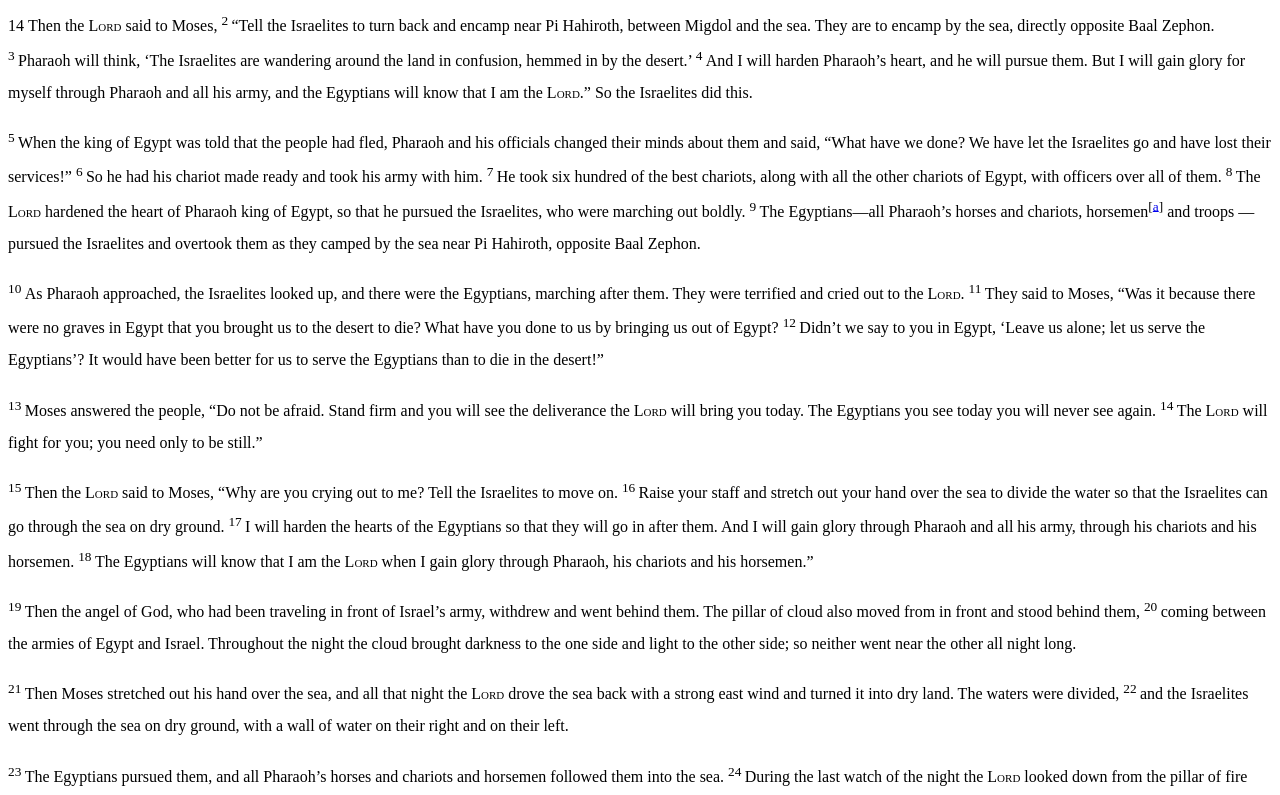
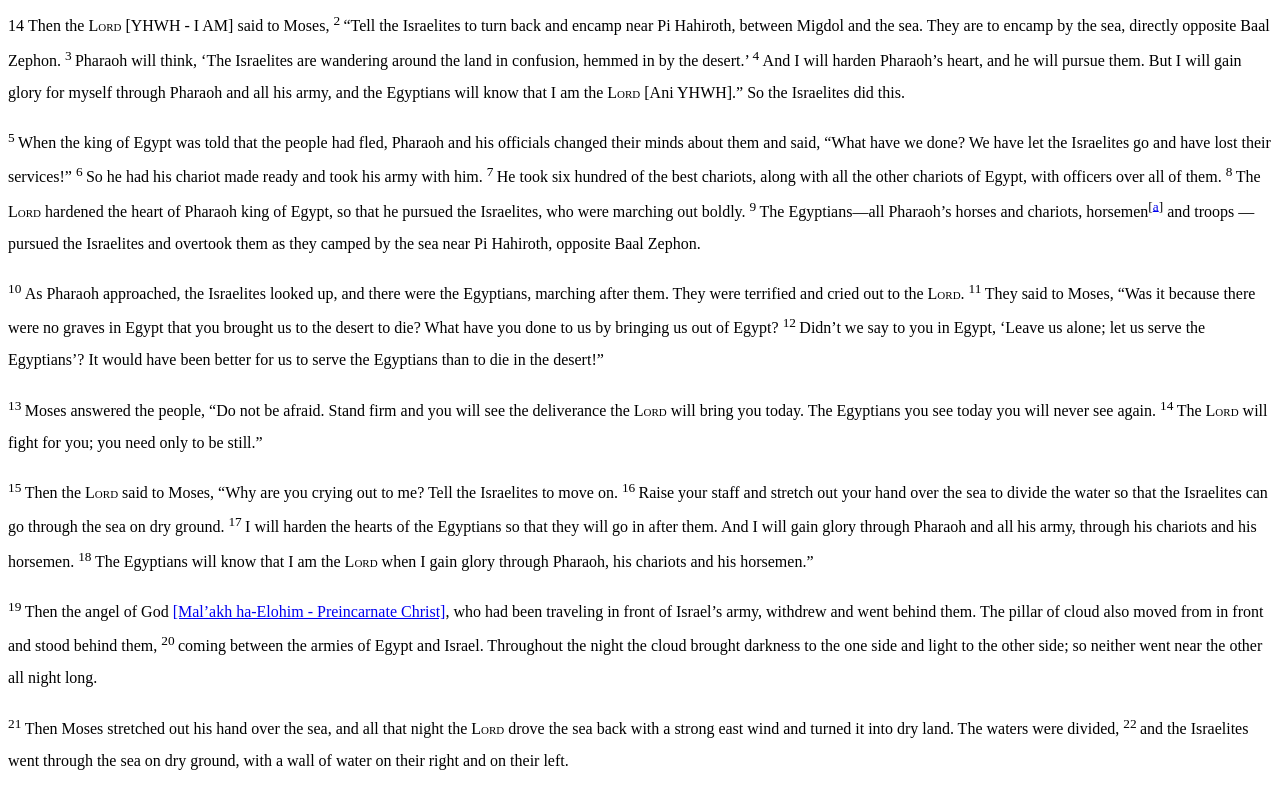
Before and after one commit to rdjones98/Bible, a plain HTML site: page Exodus/14.html in a window 1280 px wide. Shown: the top 795 px of the page. Drawn offline with Linux system fonts and the light colour scheme.

Commit message:
Update 14.html

```diff
--- a/Exodus/14.html
+++ b/Exodus/14.html
@@ -3,12 +3,15 @@
 	p {	line-height:2; }
 </style>
 <body style="line-height:2">
-<div class='std-text'> <p class="chapter-2"><span id="en-NIV-1891" class="text Exod-14-1"><span class="chapternum">14 </span>Then the <span style="font-variant: small-caps" class="small-caps">Lord</span> said to Moses,</span> <span id="en-NIV-1892" class="text Exod-14-2"><sup class="versenum">2 </sup>“Tell the Israelites to turn back and encamp near Pi Hahiroth, between Migdol
+<div class='std-text'> <p class="chapter-2">
+<span id="en-NIV-1891" class="text Exod-14-1"><span class="chapternum">14 </span>Then the <span style="font-variant: small-caps" class="small-caps">Lord</span> [YHWH - I AM]
+said to Moses,</span> <span id="en-NIV-1892" class="text Exod-14-2"><sup class="versenum">2 </sup>“Tell the Israelites to turn back and encamp near Pi Hahiroth, between Migdol
  and the sea. They are to encamp by the sea, directly opposite Baal Zephon.
-</span> <span id="en-NIV-1893" class="text Exod-14-3"><sup class="versenum">3 </sup>Pharaoh will think, ‘The Israelites are wandering around the land in confusion, hemmed in by the desert.’</span> <span id="en-NIV-1894" class="text Exod-14-4"><sup class="versenum">4 </sup>And I will harden Pharaoh’s heart,
+</span> <span id="en-NIV-1893" class="text Exod-14-3"><sup class="versenum">3 </sup>Pharaoh will think, ‘The Israelites are wandering around the land in confusion, hemmed in by the desert.’</span>
+<span id="en-NIV-1894" class="text Exod-14-4"><sup class="versenum">4 </sup>And I will harden Pharaoh’s heart,
  and he will pursue them.
  But I will gain glory
- for myself through Pharaoh and all his army, and the Egyptians will know that I am the <span style="font-variant: small-caps" class="small-caps">Lord</span>.”
+ for myself through Pharaoh and all his army, and the Egyptians will know that I am the <span style="font-variant: small-caps" class="small-caps">Lord</span> [Ani YHWH].”
  So the Israelites did this.</span></p> <p><span id="en-NIV-1895" class="text Exod-14-5"><sup class="versenum">5 </sup>When the king of Egypt was told that the people had fled,
  Pharaoh and his officials changed their minds
  about them and said, “What have we done? We have let the Israelites go and have lost their services!”</span> <span id="en-NIV-1896" class="text Exod-14-6"><sup class="versenum">6 </sup>So he had his chariot made ready and took his army with him.</span> <span id="en-NIV-1897" class="text Exod-14-7"><sup class="versenum">7 </sup>He took six hundred of the best chariots,
@@ -24,7 +27,8 @@
 </span></p> <p><span id="en-NIV-1903" class="text Exod-14-13"><sup class="versenum">13 </sup>Moses answered the people, “Do not be afraid.
  Stand firm and you will see
  the deliverance the <span style="font-variant: small-caps" class="small-caps">Lord</span> will bring you today. The Egyptians you see today you will never see
- again.</span> <span id="en-NIV-1904" class="text Exod-14-14"><sup class="versenum">14 </sup>The <span style="font-variant: small-caps" class="small-caps">Lord</span> will fight
+ again.</span> <span id="en-NIV-1904" class="text Exod-14-14">
+ <sup class="versenum">14 </sup>The <span style="font-variant: small-caps" class="small-caps">Lord</span> will fight
  for you; you need only to be still.”
 </span></p> <p><span id="en-NIV-1905" class="text Exod-14-15"><sup class="versenum">15 </sup>Then the <span style="font-variant: small-caps" class="small-caps">Lord</span> said to Moses, “Why are you crying out to me?
  Tell the Israelites to move on.</span> <span id="en-NIV-1906" class="text Exod-14-16"><sup class="versenum">16 </sup>Raise your staff
@@ -32,7 +36,8 @@
  so that the Israelites can go through the sea on dry ground.</span> <span id="en-NIV-1907" class="text Exod-14-17"><sup class="versenum">17 </sup>I will harden the hearts
  of the Egyptians so that they will go in after them.
  And I will gain glory through Pharaoh and all his army, through his chariots and his horsemen.</span> <span id="en-NIV-1908" class="text Exod-14-18"><sup class="versenum">18 </sup>The Egyptians will know that I am the <span style="font-variant: small-caps" class="small-caps">Lord</span>
- when I gain glory through Pharaoh, his chariots and his horsemen.”</span></p> <p><span id="en-NIV-1909" class="text Exod-14-19"><sup class="versenum">19 </sup>Then the angel of God,
+ when I gain glory through Pharaoh, his chariots and his horsemen.”</span></p> <p>
+ <span id="en-NIV-1909" class="text Exod-14-19"><sup class="versenum">19 </sup>Then the angel of God <a href=https://en.wikipedia.org/wiki/Angel_of_the_Lord>[Mal’akh ha-Elohim - Preincarnate Christ]</a>,
  who had been traveling in front of Israel’s army, withdrew and went behind them. The pillar of cloud
  also moved from in front and stood behind
  them,</span> <span id="en-NIV-1910" class="text Exod-14-20"><sup class="versenum">20 </sup>coming between the armies of Egypt and Israel. Throughout the night the cloud brought darkness
```
